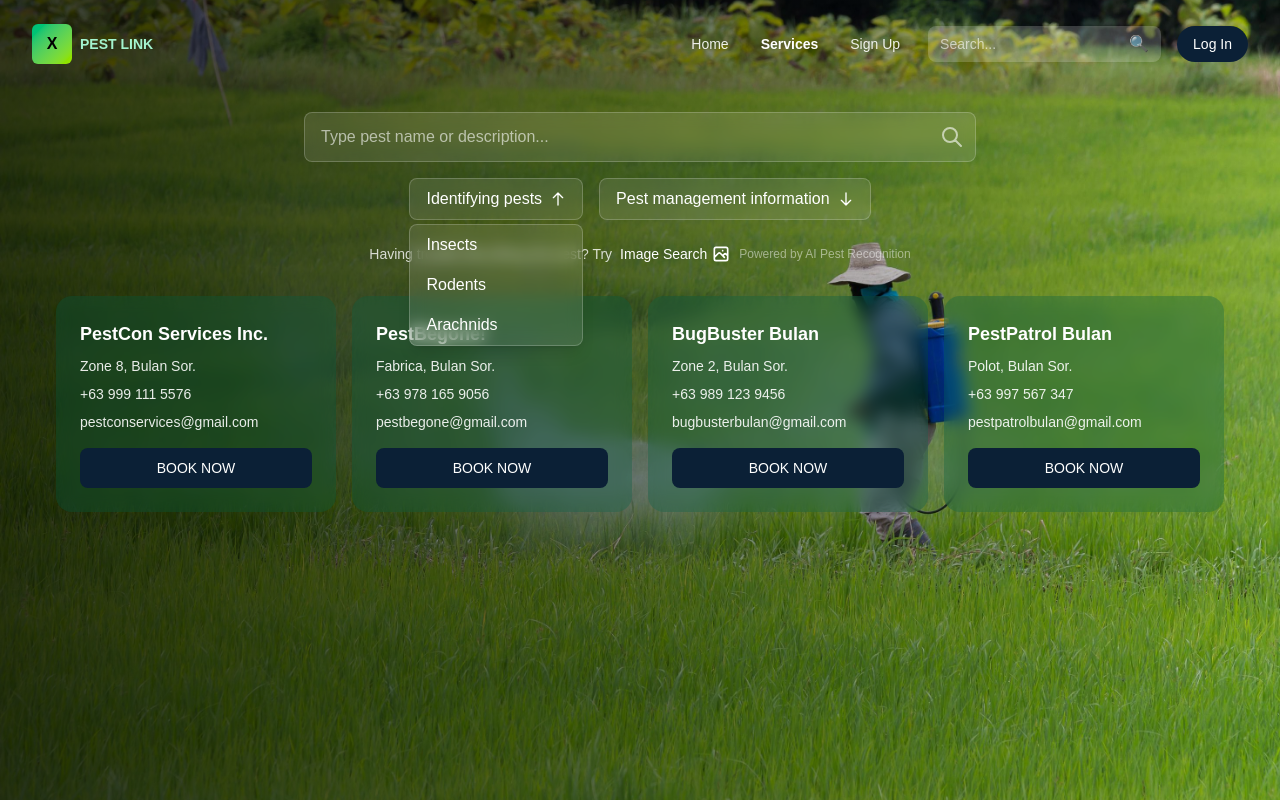
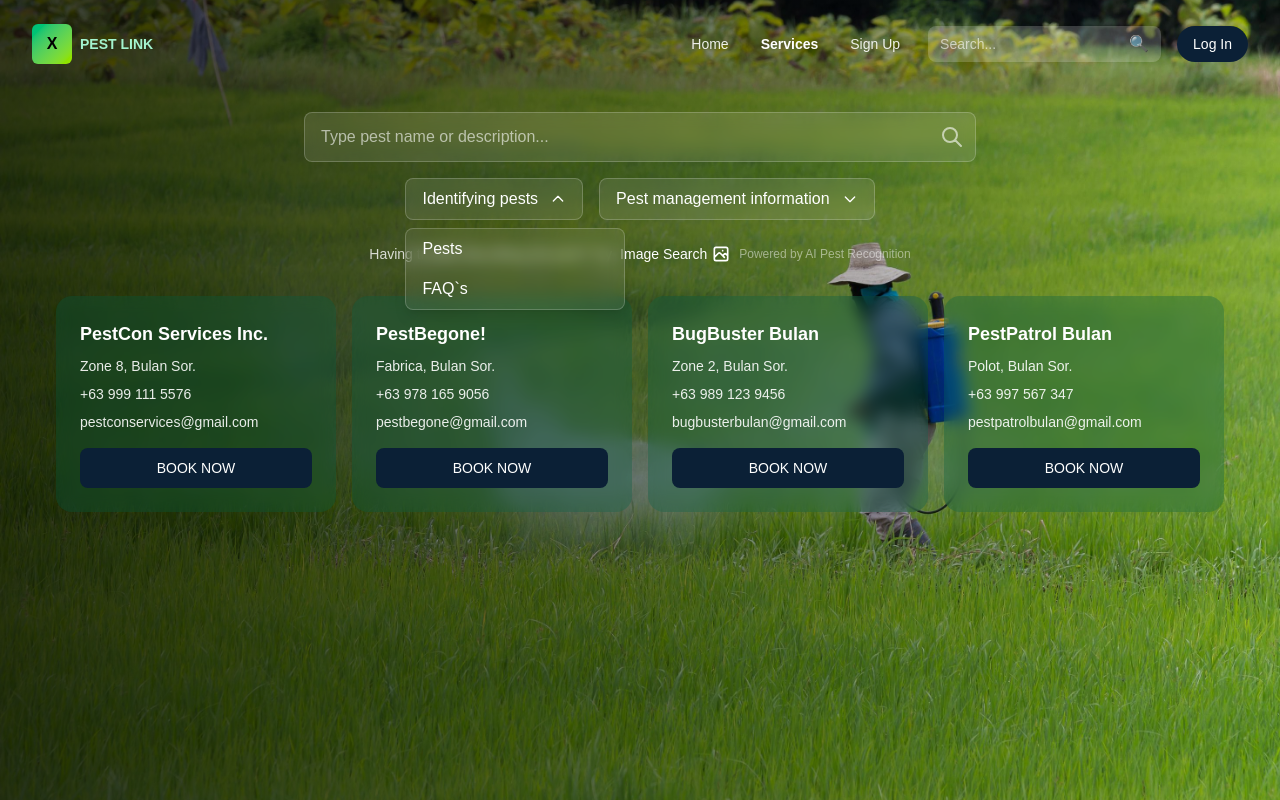
Before and after one commit to leonard-james/Pestilink, a Next.js app: page /services in a window 1280 px wide. Both pictures are taken after a click on the button "Identifying pests". Built offline with nearby package versions, Linux system fonts and the light colour scheme.

Commit message:
it should be like the title of the dropdown and the value under is the option

```diff
--- a/app/components/Dropdown.tsx
+++ b/app/components/Dropdown.tsx
@@ -1,16 +1,25 @@
 'use client';
 
-import { useState } from 'react';
+import { useState, useRef, useEffect } from 'react';
 
 interface DropdownProps {
-  label: string;
+  title: string;
   options: string[];
   onChange?: (value: string) => void;
+  className?: string;
+  showSelectedBelow?: boolean;
 }
 
-export default function Dropdown({ label, options, onChange }: DropdownProps) {
+export default function Dropdown({
+  title,
+  options,
+  onChange,
+  className = '',
+  showSelectedBelow = true,
+}: DropdownProps) {
   const [isOpen, setIsOpen] = useState(false);
-  const [selected, setSelected] = useState<string>(label);
+  const [selected, setSelected] = useState<string | null>(null);
+  const dropdownRef = useRef<HTMLDivElement>(null);
 
   const handleSelect = (option: string) => {
     setSelected(option);
@@ -18,25 +27,43 @@ export default function Dropdown({ label, options, onChange }: DropdownProps) {
     onChange?.(option);
   };
 
+  useEffect(() => {
+    function handleClickOutside(event: MouseEvent) {
+      if (dropdownRef.current && !dropdownRef.current.contains(event.target as Node)) {
+        setIsOpen(false);
+      }
+    }
+
+    document.addEventListener('mousedown', handleClickOutside);
+    return () => document.removeEventListener('mousedown', handleClickOutside);
+  }, []);
+
   return (
-    <div className="relative">
+    <div className={`relative ${className}`} ref={dropdownRef}>
       <button
-        onClick={() => setIsOpen(!isOpen)}
-        className="px-4 py-2 rounded-lg bg-white/10 backdrop-blur-sm text-white border border-white/20 hover:bg-white/20 cursor-pointer flex items-center gap-2"
+        type="button"
+        onClick={() => setIsOpen((s) => !s)}
+        className="px-4 py-2 rounded-lg bg-white/10 backdrop-blur-sm text-white border border-white/20 hover:bg-white/20 cursor-pointer flex items-center gap-3"
       >
-        {selected}
+        <span className="font-medium">{title}</span>
         <svg
           className={`w-4 h-4 transition-transform ${isOpen ? 'rotate-180' : ''}`}
           fill="none"
           stroke="currentColor"
           viewBox="0 0 24 24"
         >
-          <path strokeLinecap="round" strokeLinejoin="round" strokeWidth="2" d="M19 14l-7 7m0 0l-7-7m7 7V3" />
+          <path strokeLinecap="round" strokeLinejoin="round" strokeWidth="2" d="M19 9l-7 7-7-7" />
         </svg>
       </button>
 
+      {showSelectedBelow && selected && (
+        <div className="mt-2 text-sm text-white/80 px-3">
+          {selected}
+        </div>
+      )}
+
       {isOpen && (
-        <div className="absolute top-full mt-1 left-0 bg-white/10 backdrop-blur-sm border border-white/20 rounded-lg shadow-lg z-10">
+        <div className="absolute top-full mt-2 left-0 bg-white/8 backdrop-blur-sm border border-white/20 rounded-lg shadow-lg z-20 w-[220px]">
           {options.map((option) => (
             <button
               key={option}
--- a/app/services/page.tsx
+++ b/app/services/page.tsx
@@ -122,13 +122,14 @@ export default function ServicesPage() {
 					{/* Dropdown buttons */}
 					<div className="flex gap-4 justify-center mb-6">
 						<Dropdown
-							label="Identifying pests"
-							options={['Insects', 'Rodents', 'Arachnids']}
+							title="Identifying pests"
+							options={['Pests', 'FAQ`s']}
 							onChange={setFilterType}
 						/>
+
 						<Dropdown
-							label="Pest management information"
-							options={['Indoor', 'Outdoor', 'Garden']}
+							title="Pest management information"
+							options={['Contact a Professionals', 'Pest Prevention Tips']}
 							onChange={setFilterLocation}
 						/>
 					</div>
```
